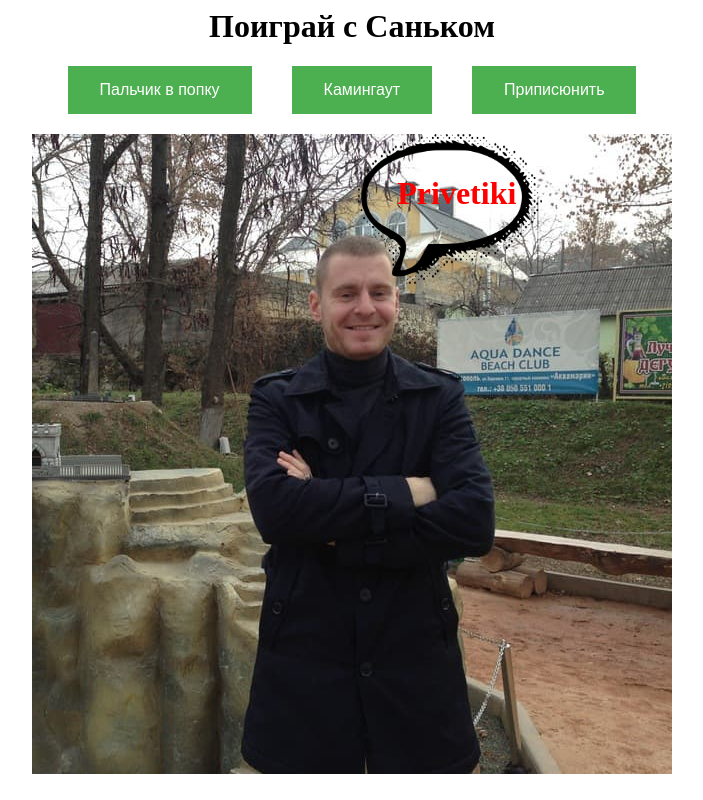
After one commit to Mashoshin/Lutsevich, a PHP site: page /index.html in a window 1280 px wide. The commit adds this page. Shown: the whole page, without its empty margins (288-991 px from the left). Run offline with PHP 8.4, Linux system fonts and the light colour scheme.

Commit message:
single-page-application

```diff
--- a/composer.json
+++ b/composer.json
@@ -12,5 +12,7 @@
             "src\\": "src/"
         }
     },
-    "require": {}
+    "require": {
+      "ext-json": "*"
+    }
 }
--- /dev/null
+++ b/index.html
@@ -0,0 +1,28 @@
+<html>
+<head>
+    <meta charset="utf-8"/>
+    <title>SANEK</title>
+    <link rel="stylesheet" type="text/css" href="/sources/style.css">
+    <script src="/sources/script.js"></script>
+</head>
+<body>
+    <h1>Поиграй с Саньком</h1>
+    <div class="row">
+        <div class="col">
+            <button class="finger" type="button">Пальчик в попку</button>
+        </div>
+        <div class="col">
+            <button class="gay" type="button">Камингаут</button>
+        </div>
+        <div class="col">
+            <button class="pisun" type="button">Приписюнить</button>
+        </div>
+    </div>
+    <div class="main">
+        <img class="sanek" src="/sources/pic/luts.jpg" alt="">
+        <img class="talk" src="/sources/pic/talk.png" alt="">
+        <h1 class="say">Privetiki</h1>
+    </div>
+    <audio id="audio" src="/sources/audio/tupa_kal.ogg"></audio>
+</body>
+</html>
--- a/sources/style.css
+++ b/sources/style.css
@@ -1,5 +1,5 @@
 body {
-    cursor: url('/sources/cursor.png'), auto;
+    cursor: url('/sources/pic/cursor.png'), auto;
     text-align: center;
 }
 .main {
@@ -17,3 +17,22 @@ body {
     top: 3%;
     right: 37%;
 }
+button {
+    cursor: pointer;
+    background-color: #4CAF50;
+    border: none;
+    color: white;
+    padding: 15px 32px;
+    text-align: center;
+    text-decoration: none;
+    display: inline-block;
+    font-size: 16px;
+}
+.row {
+    display: flex;
+    justify-content: center;
+}
+.col {
+    margin: 0 20px 20px 20px;
+    display: table-cell;
+}
--- a/src/Lutsevich.php
+++ b/src/Lutsevich.php
@@ -7,9 +7,9 @@ class Lutsevich implements FistingLover, TupaGay
     public function putInAss(BodyPart $bodyPart): string
     {
         if ($bodyPart->getSize() > 18) {
-            return  'ohh yeeee';
+            return  'Ohh yeeee';
         } else {
-            return 'so small';
+            return 'So small';
         }
     }
 
```
Also changed, not shown: index.php (+8 -24 lines), sources/script.js (added, +34 -0 lines), view/main.php (deleted, +0 -28 lines), sources/pic/cursor.png (renamed from sources/cursor.png), sources/pic/luts.jpg (renamed from sources/luts.jpg), sources/pic/talk.png (renamed from sources/talk.png), 8 other files.
